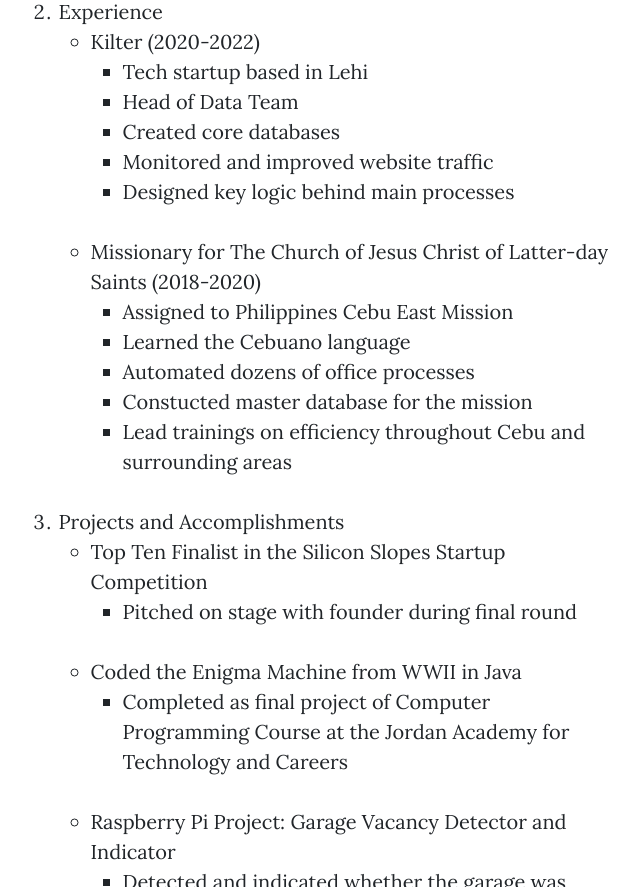
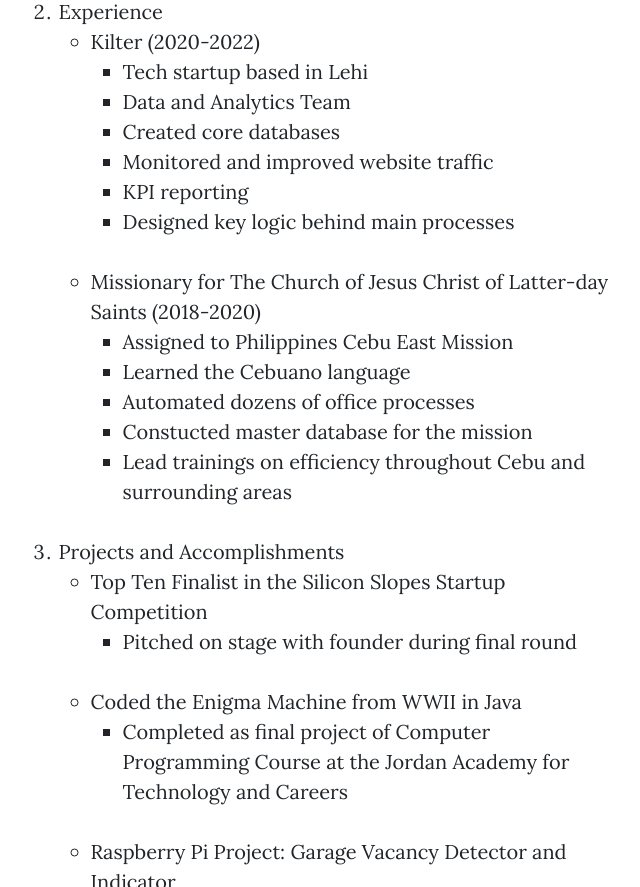
Before and after one commit to eli-jackson/resume, a plain HTML site: page html/resume.html in a window 1280 px wide. Shown: the part 1871-2758 px from the top of the page, without its empty margins (319-959 px from the left). Drawn offline with nearby package versions, Linux system fonts and the light colour scheme; files whose address does not match are found by name.

Commit message:
Add files via upload

```diff
--- a/html/resume.html
+++ b/html/resume.html
@@ -100,9 +100,10 @@
                                     <li>Kilter (2020-2022)
                                         <ul>
                                             <li>Tech startup based in Lehi</li>
-                                            <li>Head of Data Team</li>
+                                            <li>Data and Analytics Team</li>
                                             <li>Created core databases</li>
                                             <li>Monitored and improved website traffic</li>
+                                            <li>KPI reporting</li>
                                             <li>Designed key logic behind main processes<br/><br/></li>
                                         </ul>
                                     </li>
```
